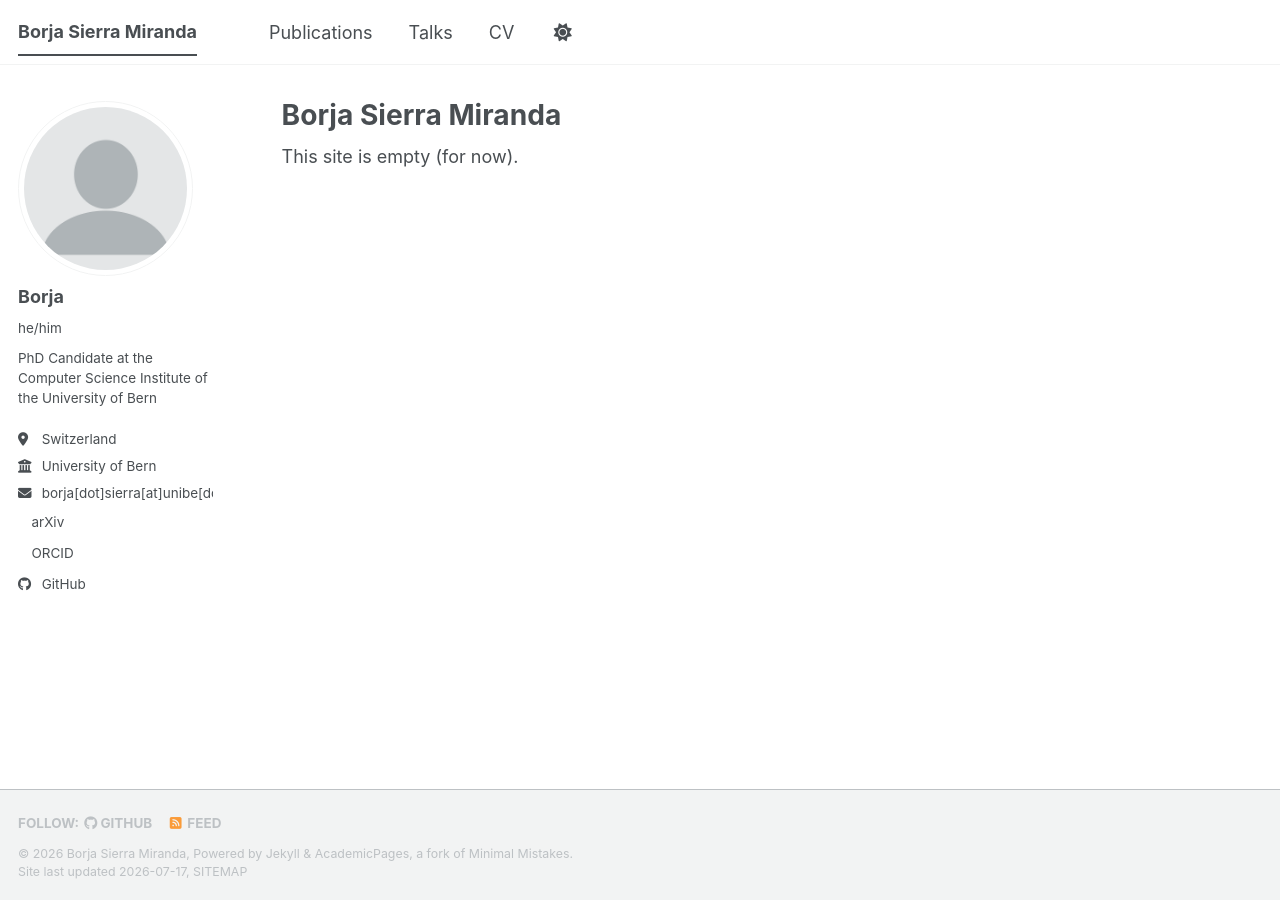
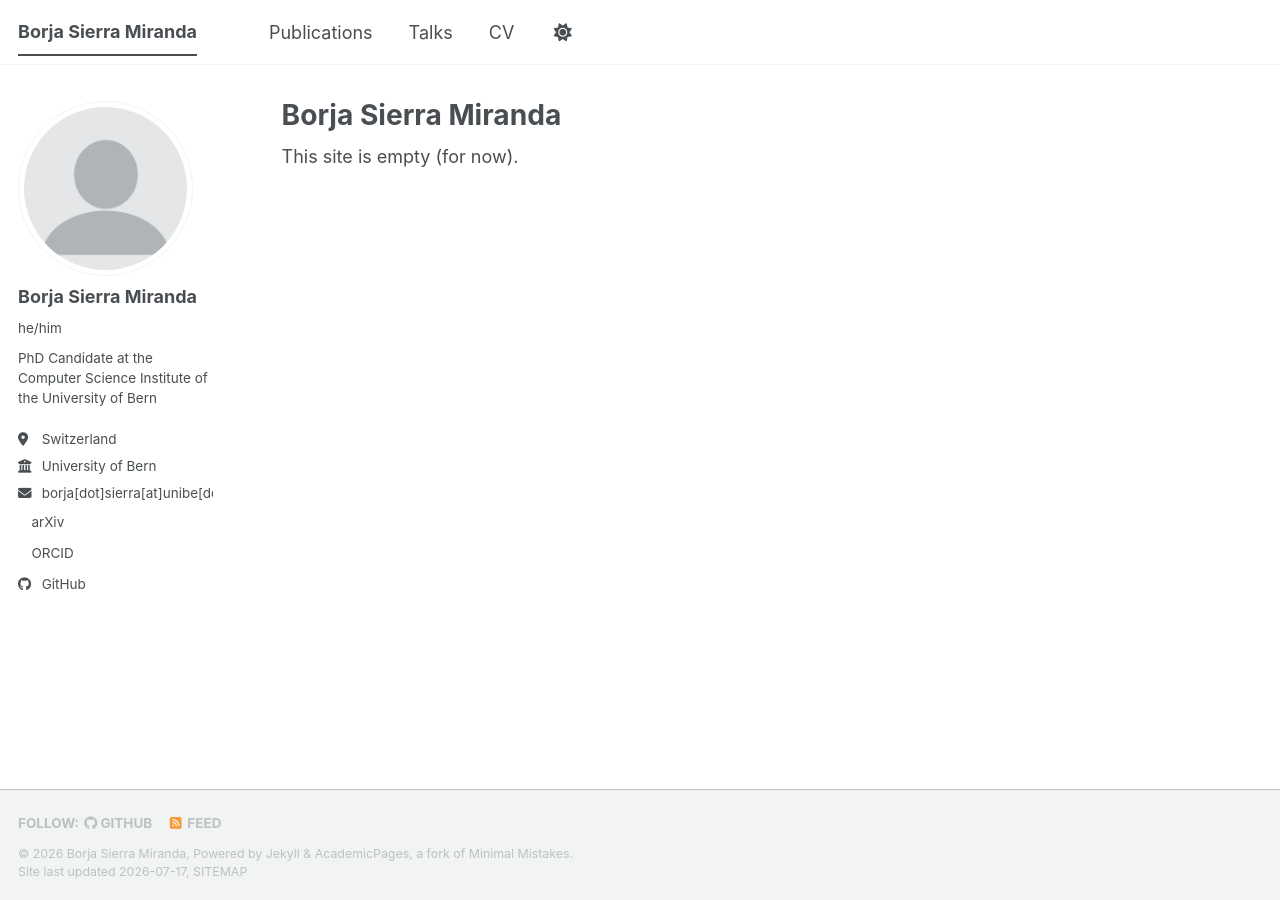
Before and after one commit to borsiemir/borsiemir.github.io, a Jekyll site: the page built from _pages/about.md, in a window 1280 px wide. Built offline with Jekyll 4.4.1, drawn with Linux system fonts in a browser that asks for light colours; a style sheet for code colours, icons or effects is not loaded.

Commit message:
Update _config.yml

```diff
--- a/_config.yml
+++ b/_config.yml
@@ -24,7 +24,7 @@ repository               : "academicpages/academicpages.github.io"
 author:
   # Biographic information
   avatar           : "profile.png"
-  name             : "Borja"
+  name             : "Borja Sierra Miranda"
   pronouns         : "he/him" # example: "she/her"
   bio              : "PhD Candidate at the Computer Science Institute of the University of Bern"
   location         : "Switzerland"
```
